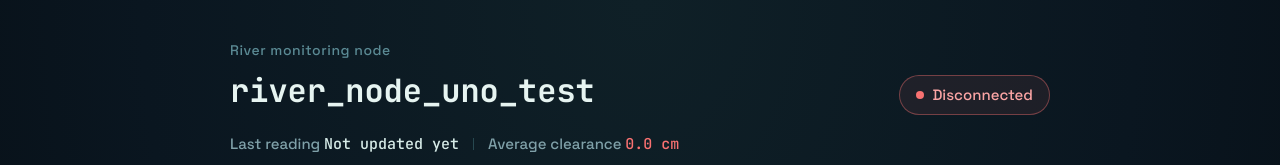
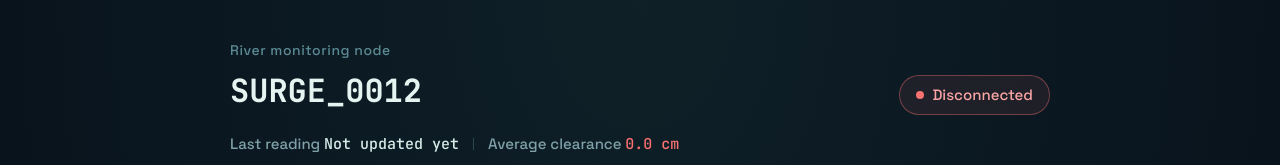
Before and after one commit to WimansaHansanee/SURGE-WebFrontend, a React (Vite) app: page / in a window 1280 px wide. Shown: the top 165 px of the page. Built offline with nearby package versions, Linux system fonts and the light colour scheme; no server answers.

Commit message:
Update device_id in SensorTest component to reflect new identifier

```diff
--- a/src/App.jsx
+++ b/src/App.jsx
@@ -15,7 +15,7 @@ function statusForDistance(cm) {
 
 export default function SensorTest() {
   const [data, setData] = useState({
-    device_id: "river_node_uno_test",
+    device_id: "SURGE_0012",
     readings: [
       { sensor_id: 1, distance_cm: 0 },
       { sensor_id: 2, distance_cm: 0 },
```
